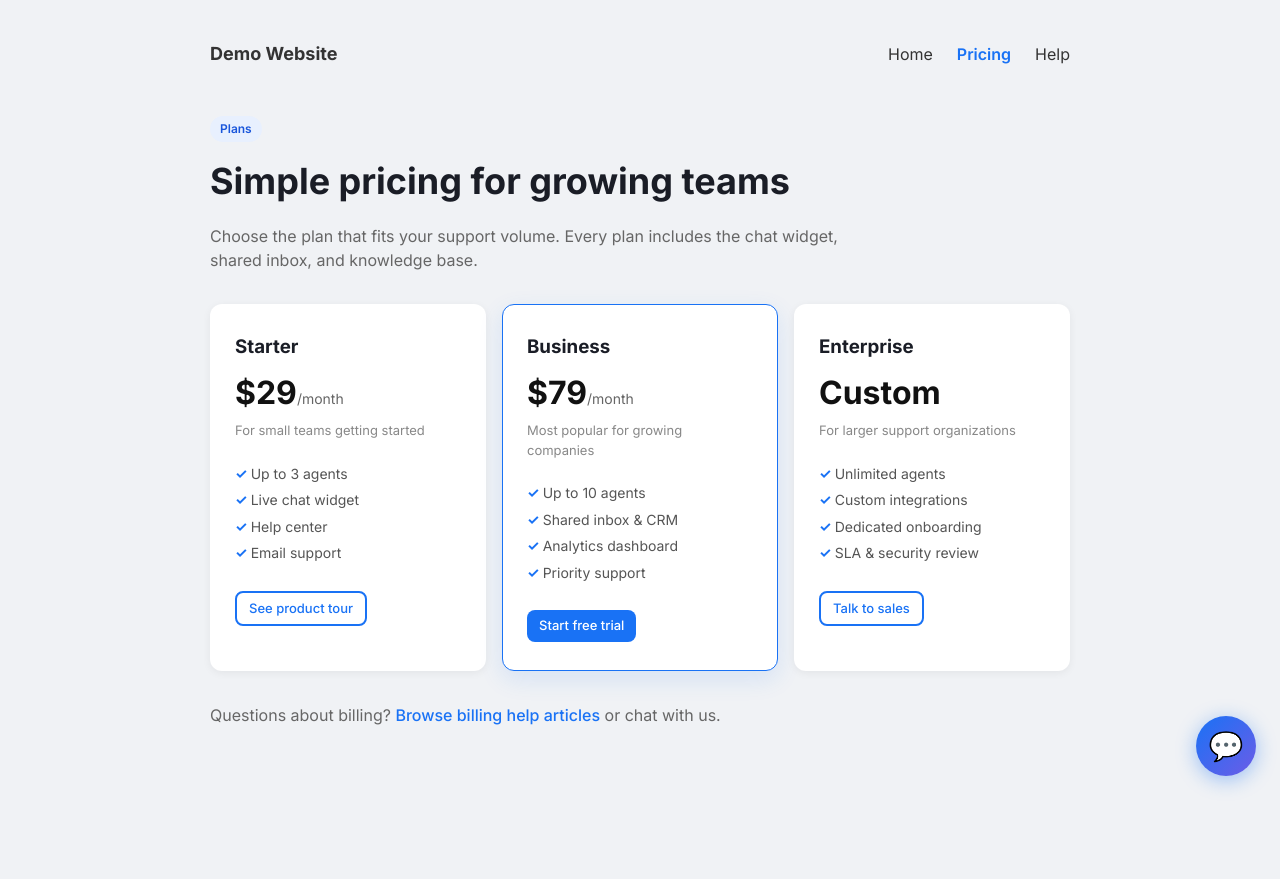
After one commit to sobhanx/Morse, a Django app: page /widget/demo/pricing/ in a window 1280 px wide. The commit adds this page. Run offline with Django 5.2, Linux system fonts and the light colour scheme; data comes from the database, SQL or seed files in the repository; tables that the repository leaves empty hold one stand-in row (values such as "Sample post"); data that the repository does not hold is empty.

Commit message:
Improve widget demo page and help center

```diff
--- a/static/css/app.css
+++ b/static/css/app.css
@@ -468,6 +468,8 @@ a:hover { text-decoration: underline; }
 }
 .help-hero { max-width: 600px; margin: 0 auto; text-align: center; }
 .help-hero h1 { font-size: 36px; margin-bottom: 20px; }
+.help-subtitle { color: var(--text-muted); margin-bottom: 20px; font-size: 16px; }
+.help-empty { text-align: center; padding: 40px 20px; }
 .help-search input {
     width: 100%;
     padding: 14px 20px;
--- a/static/css/widget.css
+++ b/static/css/widget.css
@@ -196,20 +196,74 @@
     align-items: center;
     margin-bottom: 48px;
 }
-.demo-logo { font-weight: 700; font-size: 18px; }
+.demo-logo {
+    font-weight: 700;
+    font-size: 18px;
+    color: #333;
+    text-decoration: none;
+}
 .demo-header nav { display: flex; gap: 24px; }
 .demo-header nav a { color: #333; text-decoration: none; }
+.demo-header nav a.is-active { color: #1972F5; font-weight: 600; }
+.demo-cta-text { color: #666; font-size: 15px; }
+.demo-cta-text a { color: #1972F5; text-decoration: none; font-weight: 500; }
+.demo-pricing-grid {
+    display: grid;
+    grid-template-columns: repeat(3, 1fr);
+    gap: 16px;
+    margin-bottom: 32px;
+}
+.demo-pricing-card {
+    background: #fff;
+    padding: 28px 24px;
+    border-radius: 12px;
+    box-shadow: 0 2px 8px rgba(0,0,0,0.06);
+    border: 1px solid transparent;
+}
+.demo-pricing-card.featured {
+    border-color: #1972F5;
+    box-shadow: 0 8px 24px rgba(25, 114, 245, 0.12);
+}
+.demo-pricing-card h3 { margin-bottom: 8px; }
+.demo-price { font-size: 14px; color: #666; margin-bottom: 4px; }
+.demo-price span { font-size: 32px; font-weight: 700; color: #111; }
+.demo-price-note { color: #888; font-size: 13px; margin-bottom: 20px; }
+.demo-pricing-card ul {
+    list-style: none;
+    padding: 0;
+    margin: 0 0 24px;
+    color: #555;
+    font-size: 14px;
+    line-height: 1.9;
+}
+.demo-pricing-card li::before { content: "✓ "; color: #1972F5; font-weight: 700; }
 .demo-main h1 { font-size: 36px; margin-bottom: 16px; }
-.demo-main > p { color: #666; margin-bottom: 32px; font-size: 16px; }
+.demo-badge {
+    display: inline-block;
+    background: #e8f0fe;
+    color: #1a56db;
+    font-size: 12px;
+    font-weight: 600;
+    padding: 4px 10px;
+    border-radius: 999px;
+    margin-bottom: 12px;
+}
+.demo-main > p { color: #666; margin-bottom: 32px; font-size: 16px; max-width: 640px; }
+.demo-steps {
+    background: #fff;
+    padding: 24px;
+    border-radius: 12px;
+    box-shadow: 0 2px 8px rgba(0,0,0,0.06);
+    margin-bottom: 40px;
+}
+.demo-steps h4 { margin-bottom: 12px; }
+.demo-steps ol { margin: 0; padding-left: 20px; color: #666; line-height: 1.8; }
 .demo-cards { display: grid; grid-template-columns: repeat(3, 1fr); gap: 16px; margin-bottom: 40px; }
 .demo-card { background: #fff; padding: 24px; border-radius: 12px; box-shadow: 0 2px 8px rgba(0,0,0,0.06); }
 .demo-card h3 { margin-bottom: 8px; }
 .demo-card p { color: #666; font-size: 14px; }
-.embed-code { background: #1a1d26; color: #e5e8ef; padding: 20px; border-radius: 12px; }
-.embed-code h4 { margin-bottom: 12px; font-size: 14px; }
-.embed-code pre { font-size: 13px; overflow-x: auto; }
 
 @media (max-width: 600px) {
     .widget-frame { width: calc(100vw - 32px); right: 16px; height: 70vh; }
-    .demo-cards { grid-template-columns: 1fr; }
+    .demo-cards, .demo-pricing-grid { grid-template-columns: 1fr; }
 }
--- a/templates/dashboard/landing.html
+++ b/templates/dashboard/landing.html
@@ -11,8 +11,8 @@
             <span>{{ product_name }}</span>
         </div>
         <div class="landing-nav-links">
-            <a href="{% url 'knowledge:help_center' %}">Help Center</a>
-            <a href="{% url 'widget:demo' %}">Live Demo</a>
+            <a href="{% url 'knowledge:help_center' %}{% if demo_website %}?key={{ demo_website.public_widget_key }}{% endif %}">Help Center</a>
+            <a href="{% url 'widget:demo' %}{% if demo_website %}?key={{ demo_website.public_widget_key }}{% endif %}">Live Demo</a>
             <a href="{% url 'accounts:login' %}" class="btn btn-primary">Agent Login</a>
             <a href="{% url 'accounts:signup' %}" class="btn btn-outline">Get started</a>
         </div>
--- /dev/null
+++ b/templates/widget/demo_pricing.html
@@ -0,0 +1,60 @@
+{% extends "base.html" %}
+
+{% block title %}Pricing — {{ website.name }}{% endblock %}
+{% block body_class %}demo-page{% endblock %}
+
+{% block body %}
+<div class="demo-site">
+    {% include "widget/includes/demo_nav.html" with active_nav="pricing" %}
+    <main class="demo-main">
+        <span class="demo-badge">Plans</span>
+        <h1>Simple pricing for growing teams</h1>
+        <p>Choose the plan that fits your support volume. Every plan includes the chat widget, shared inbox, and knowledge base.</p>
+        <div class="demo-pricing-grid">
+            <div class="demo-pricing-card">
+                <h3>Starter</h3>
+                <p class="demo-price"><span>$29</span>/month</p>
+                <p class="demo-price-note">For small teams getting started</p>
+                <ul>
+                    <li>Up to 3 agents</li>
+                    <li>Live chat widget</li>
+                    <li>Help center</li>
+                    <li>Email support</li>
+                </ul>
+                <a href="{% url 'widget:demo' %}?key={{ website.public_widget_key }}" class="btn btn-outline btn-sm">See product tour</a>
+            </div>
+            <div class="demo-pricing-card featured">
+                <h3>Business</h3>
+                <p class="demo-price"><span>$79</span>/month</p>
+                <p class="demo-price-note">Most popular for growing companies</p>
+                <ul>
+                    <li>Up to 10 agents</li>
+                    <li>Shared inbox &amp; CRM</li>
+                    <li>Analytics dashboard</li>
+                    <li>Priority support</li>
+                </ul>
+                <a href="{% url 'widget:demo' %}?key={{ website.public_widget_key }}" class="btn btn-primary btn-sm">Start free trial</a>
+            </div>
+            <div class="demo-pricing-card">
+                <h3>Enterprise</h3>
+                <p class="demo-price"><span>Custom</span></p>
+                <p class="demo-price-note">For larger support organizations</p>
+                <ul>
+                    <li>Unlimited agents</li>
+                    <li>Custom integrations</li>
+                    <li>Dedicated onboarding</li>
+                    <li>SLA &amp; security review</li>
+                </ul>
+                <a href="{% url 'widget:demo' %}?key={{ website.public_widget_key }}" class="btn btn-outline btn-sm">Talk to sales</a>
+            </div>
+        </div>
+        <p class="demo-cta-text">Questions about billing? <a href="{% url 'knowledge:help_center' %}?key={{ website.public_widget_key }}&q=Billing">Browse billing help articles</a> or chat with us.</p>
+    </main>
+</div>
+
+{% include "widget/includes/demo_widget.html" %}
+{% endblock %}
+
+{% block extra_css %}
+<link rel="stylesheet" href="/static/css/widget.css">
+{% endblock %}
--- /dev/null
+++ b/templates/widget/includes/demo_nav.html
@@ -0,0 +1,8 @@
+<header class="demo-header">
+    <a href="{% url 'widget:demo' %}?key={{ website.public_widget_key }}" class="demo-logo">{{ website.name }}</a>
+    <nav>
+        <a href="{% url 'dashboard:landing' %}">Home</a>
+        <a href="{% url 'widget:demo_pricing' %}?key={{ website.public_widget_key }}"{% if active_nav == 'pricing' %} class="is-active" aria-current="page"{% endif %}>Pricing</a>
+        <a href="{% url 'knowledge:help_center' %}?key={{ website.public_widget_key }}"{% if active_nav == 'help' %} class="is-active" aria-current="page"{% endif %}>Help</a>
+    </nav>
+</header>
--- /dev/null
+++ b/templates/widget/includes/demo_widget.html
@@ -0,0 +1,16 @@
+<div id="morse-widget-launcher" class="widget-launcher" aria-label="Open chat">
+    <span class="launcher-icon">💬</span>
+</div>
+<div id="morse-widget-frame" class="widget-frame hidden">
+    <button id="morse-widget-close" class="widget-close" aria-label="Close chat">×</button>
+    <iframe src="{% url 'widget:chat' %}?key={{ website.public_widget_key }}" title="Morse chat"></iframe>
+</div>
+<script>
+(function() {
+    const launcher = document.getElementById('morse-widget-launcher');
+    const frame = document.getElementById('morse-widget-frame');
+    const closeBtn = document.getElementById('morse-widget-close');
+    launcher.addEventListener('click', () => frame.classList.remove('hidden'));
+    closeBtn.addEventListener('click', () => frame.classList.add('hidden'));
+})();
+</script>
--- a/websites/middleware.py
+++ b/websites/middleware.py
@@ -2,7 +2,9 @@ from asgiref.sync import iscoroutinefunction, sync_to_async
 from django.utils.decorators import sync_and_async_middleware
 
 from .permissions import (
+    get_demo_website,
     get_widget_key_from_request,
+    is_public_showcase_path,
     resolve_dashboard_website,
     resolve_website_by_widget_key,
 )
@@ -24,7 +26,10 @@ def _resolve_website(request):
 
     if path.startswith(WIDGET_PREFIXES):
         key = get_widget_key_from_request(request)
-        return resolve_website_by_widget_key(key)
+        website = resolve_website_by_widget_key(key)
+        if website is None and is_public_showcase_path(path):
+            website = get_demo_website()
+        return website
 
     if request.user.is_authenticated and _is_dashboard_path(path):
         return resolve_dashboard_website(request)
--- a/websites/permissions.py
+++ b/websites/permissions.py
@@ -1,8 +1,11 @@
 from urllib.parse import parse_qs
 
+from django.conf import settings
 from django.http import JsonResponse
 
 from .models import Website
+
+DEMO_DOMAIN = getattr(settings, "DEMO_WEBSITE_DOMAIN", "demo.example.com")
 
 
 def get_widget_key_from_request(request):
@@ -31,6 +34,22 @@ def resolve_website_by_widget_key(key, *, require_active=True):
     if require_active and not website.is_active:
         return None
     return website
+
+
+def get_demo_website():
+    """Return the public demo tenant used for marketing pages without a widget key."""
+    from .demo import ensure_demo_website
+
+    website = ensure_demo_website()
+    if website:
+        return website
+    return (
+        Website.objects.filter(is_active=True).order_by("created_at").first()
+    )
+
+
+def is_public_showcase_path(path):
+    return path.startswith("/help/") or path.startswith("/widget/demo")
 
 
 def user_can_access_website(user, website):
--- a/widget/urls.py
+++ b/widget/urls.py
@@ -8,6 +8,7 @@ urlpatterns = [
     path("chat/", views.chat_widget, name="chat"),
     path("embed.js", views.embed_script, name="embed"),
     path("demo/", views.demo_page, name="demo"),
+    path("demo/pricing/", views.demo_pricing, name="demo_pricing"),
     path("start/", views.start_conversation, name="start"),
     path("contact/", views.update_contact, name="update_contact"),
     path(
--- a/widget/views.py
+++ b/widget/views.py
@@ -9,12 +9,24 @@ from django.views.decorators.http import require_GET, require_POST
 from contacts.models import Contact
 from inbox.models import Conversation, Message
 from inbox.views import _broadcast_message
+from websites.permissions import (
+    get_demo_website,
+    get_widget_key_from_request,
+    is_public_showcase_path,
+    resolve_website_by_widget_key,
+)
 
 
 def _require_website(request):
-    if not request.website:
+    key = get_widget_key_from_request(request)
+    website = resolve_website_by_widget_key(key) if key else None
+    if website is None:
+        website = request.website
+    if website is None and is_public_showcase_path(request.path):
+        website = get_demo_website()
+    if website is None:
         raise Http404("Invalid or missing widget key")
-    return request.website
+    return website
 
 
 def _session_key(website):
@@ -80,6 +92,12 @@ def embed_script(request):
 def demo_page(request):
     website = _require_website(request)
     return render(request, "widget/demo.html", {"website": website})
+
+
+@require_GET
+def demo_pricing(request):
+    website = _require_website(request)
+    return render(request, "widget/demo_pricing.html", {"website": website})
 
 
 @csrf_exempt
```
Also changed, not shown: dashboard/views.py (+6 -1 lines), knowledge/views.py (+66 -36 lines), templates/knowledge/article_detail.html (+4 -4 lines), templates/knowledge/help_center.html (+10 -2 lines), templates/widget/demo.html (+16 -32 lines), websites/demo.py (added, +109 -0 lines).
